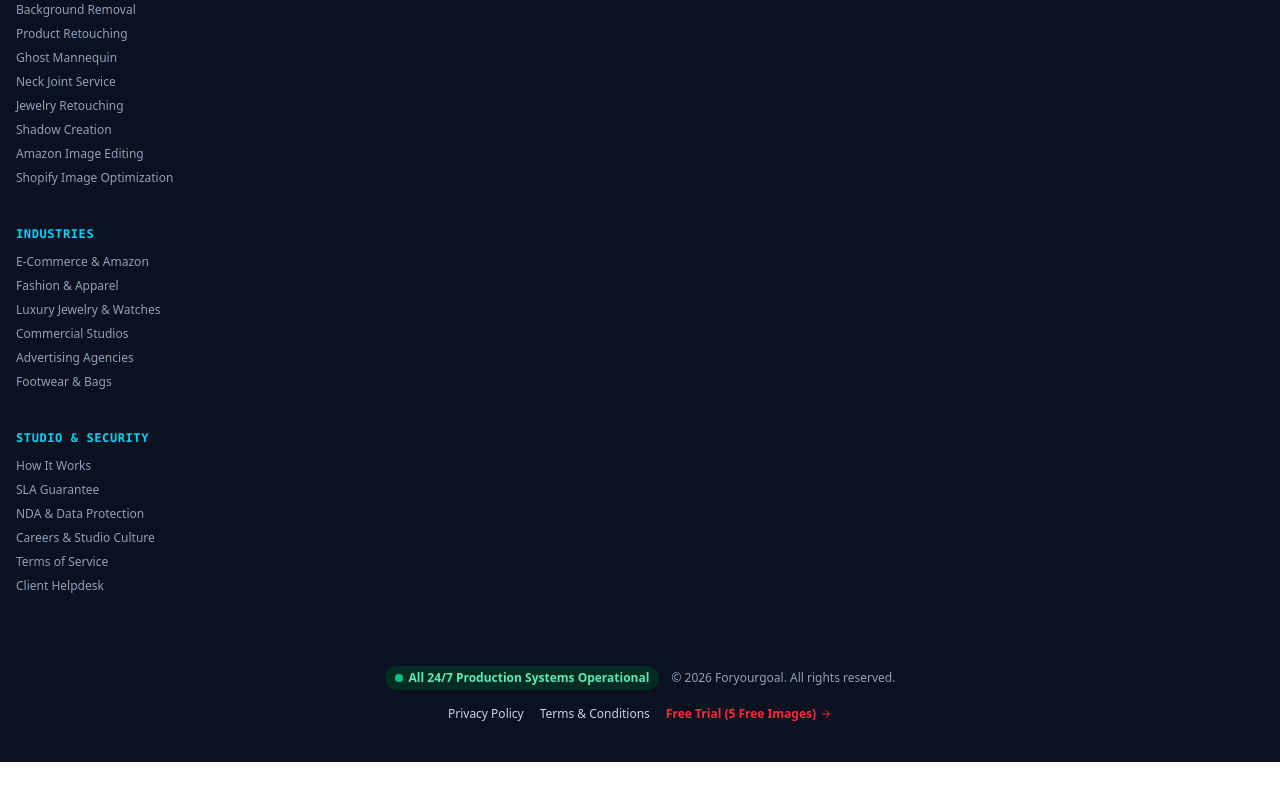
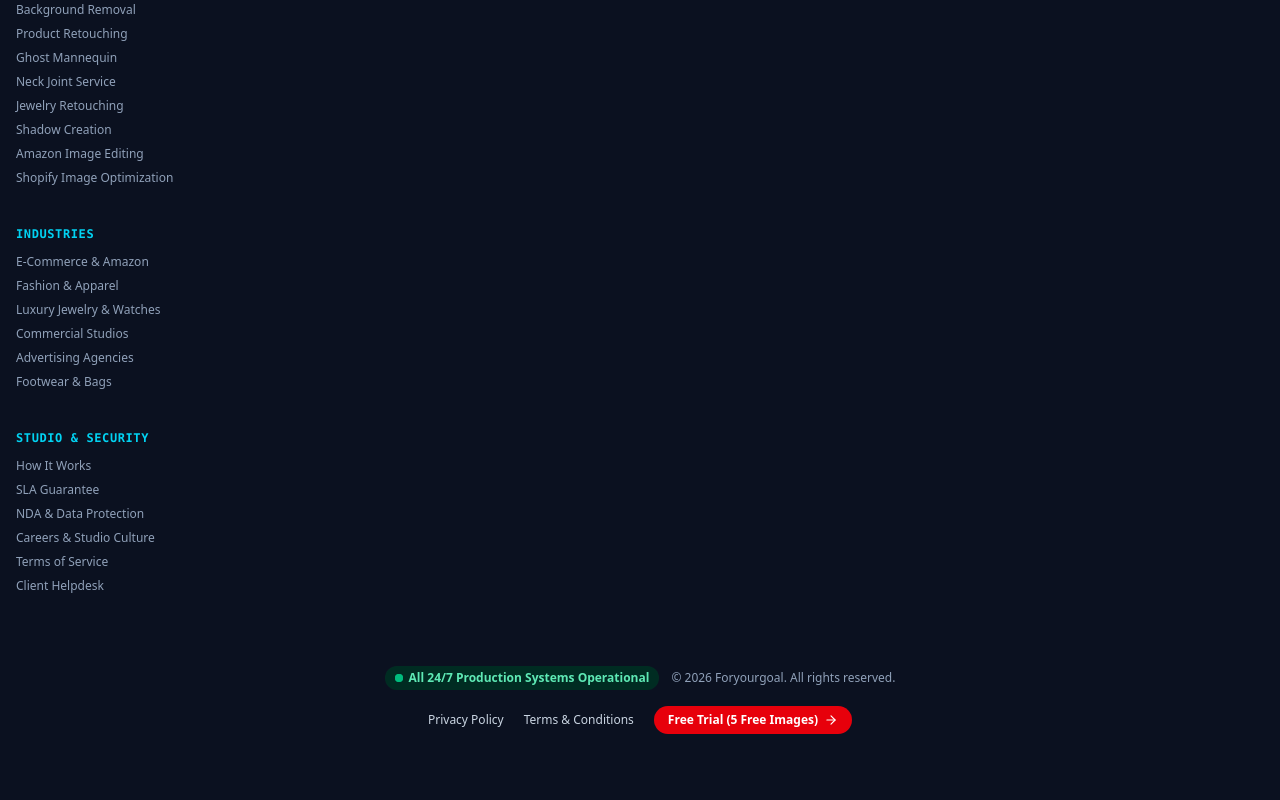
Before and after one commit to mainulislamik/foryourgoal, a Next.js app: page /blog/amazon-product-image-requirements-2026 in a window 1280 px wide. Shown: the part 2387-3187 px from the top of the page. Before the commit the page ends 3149 px from the top, so only its background shows below. Built offline with nearby package versions, Linux system fonts and the light colour scheme.

Commit message:
fix(footer): convert trial link into pill button and add clearance for floating whatsapp widget

```diff
--- a/src/components/layout/Footer.tsx
+++ b/src/components/layout/Footer.tsx
@@ -213,8 +213,8 @@ export function Footer() {
         </div>
 
         {/* Bottom Bar */}
-        <div className="pt-6 border-t border-slate-800 flex flex-col sm:flex-row items-center justify-between gap-4 text-xs text-slate-400">
-          <div className="flex items-center gap-3">
+        <div className="pt-6 pb-20 sm:pb-6 border-t border-slate-800 flex flex-col sm:flex-row items-center justify-between gap-4 text-xs text-slate-400 sm:pr-28 lg:pr-32">
+          <div className="flex flex-wrap items-center justify-center sm:justify-start gap-3">
             <span className="inline-flex items-center gap-1.5 px-2.5 py-1 rounded-full bg-emerald-950 text-emerald-300 font-bold border border-emerald-800/80">
               <span className="relative flex h-2 w-2">
                 <span className="animate-ping absolute inline-flex h-full w-full rounded-full bg-emerald-400 opacity-75" />
@@ -225,7 +225,7 @@ export function Footer() {
             <span className="text-slate-700 hidden sm:inline">·</span>
             <span>&copy; {new Date().getFullYear()} Foryourgoal. All rights reserved.</span>
           </div>
-          <div className="flex items-center gap-4 text-slate-300">
+          <div className="flex flex-wrap items-center justify-center sm:justify-end gap-x-5 gap-y-2 text-slate-300">
             <Link href="/privacy-policy" className="hover:text-cyan-300 transition-colors">
               Privacy Policy
             </Link>
@@ -234,9 +234,9 @@ export function Footer() {
             </Link>
             <Link
               href="/request-a-quote?type=sample"
-              className="font-bold text-red-500 hover:text-red-400 flex items-center gap-1 hover:underline"
+              className="inline-flex items-center gap-1.5 px-3.5 py-1.5 rounded-full bg-red-600 hover:bg-red-500 active:bg-red-700 text-white font-bold text-xs shadow-md shadow-red-950/40 transition-all hover:scale-105 active:scale-95 shrink-0"
             >
-              Free Trial (5 Free Images) <ArrowRight className="w-3 h-3" />
+              Free Trial (5 Free Images) <ArrowRight className="w-3.5 h-3.5" />
             </Link>
           </div>
         </div>
```
